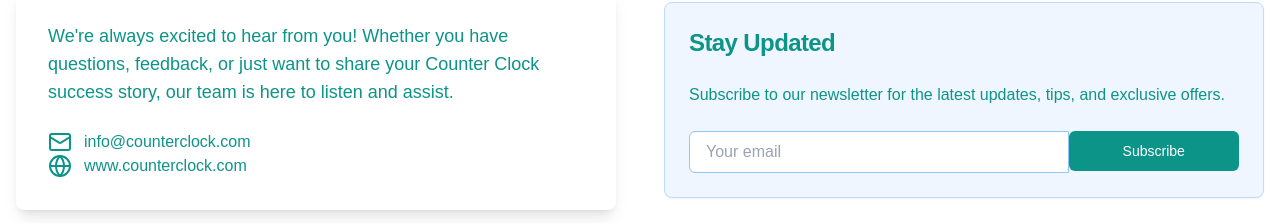
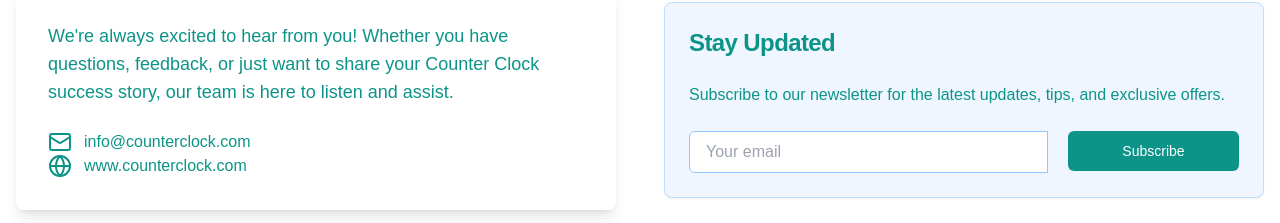
Before and after one commit to param-code/counter-app, a React (Vite) app: page /about in a window 1280 px wide. Shown: the part 2376-2599 px from the top of the page. Built offline with nearby package versions, Linux system fonts and the light colour scheme; no server answers.

Commit message:
overlap fix between placeholder and button at about page

```diff
--- a/src/components/About.jsx
+++ b/src/components/About.jsx
@@ -272,15 +272,15 @@
                             </CardHeader>
                             <CardContent>
                                 <p className="text-[#0D9488] dark:text-white mb-6">Subscribe to our newsletter for the latest updates, tips, and exclusive offers.</p>
-                                <div className="flex">
+                                <div className="flex gap-5">
                                     <input
                                         type="email"
                                         placeholder="Your email"
                                         value={email}
                                         onChange={(e) => setEmail(e.target.value)}
-                                        className="flex-grow px-4 py-2 border border-blue-300 dark:border-blue-700 rounded-l-md focus:outline-none focus:ring-2 focus:ring-blue-500"
+                                        className="flex-grow px-4 py-2 border border-blue-300 dark:border-blue-700 rounded-l-md focus:outline-none focus:ring-2 focus:ring-blue-500 w-[40%]"
                                     />
-                                    <Button onClick={handleSubscribe} className="rounded-r-md bg-[#0D9488] text-white hover:bg-[#0D9488] dark:bg-[#176a63] dark:hover:bg-blue-800">
+                                    <Button onClick={handleSubscribe} className="rounded-r-md bg-[#0D9488] text-white hover:bg-[#0D9488] dark:bg-[#176a63] dark:hover:bg-blue-800 ">
                                         Subscribe
                                     </Button>
                                 </div>
```
Also changed, not shown: 1 other file (tests, documents, lock files or other folders).
